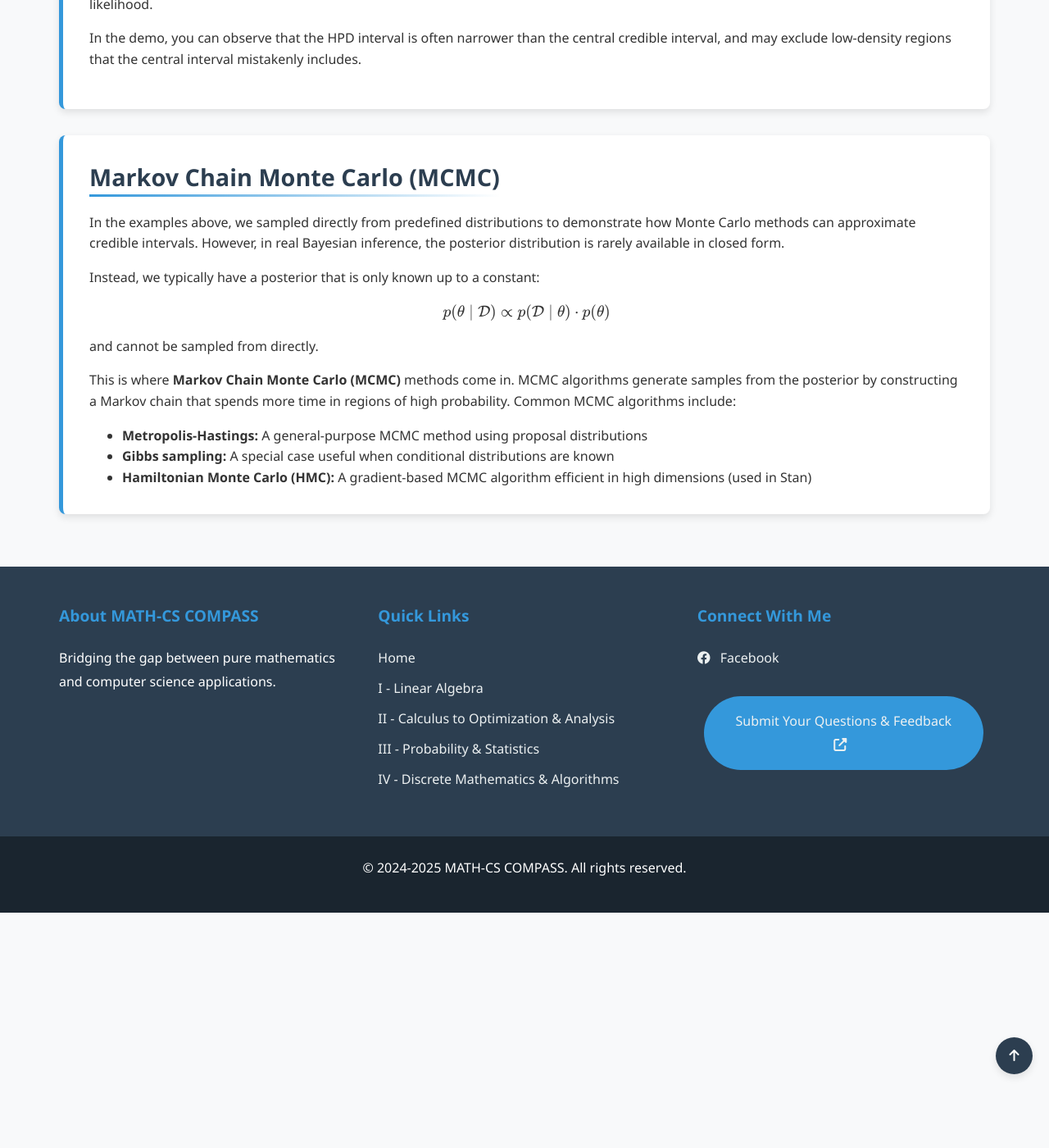
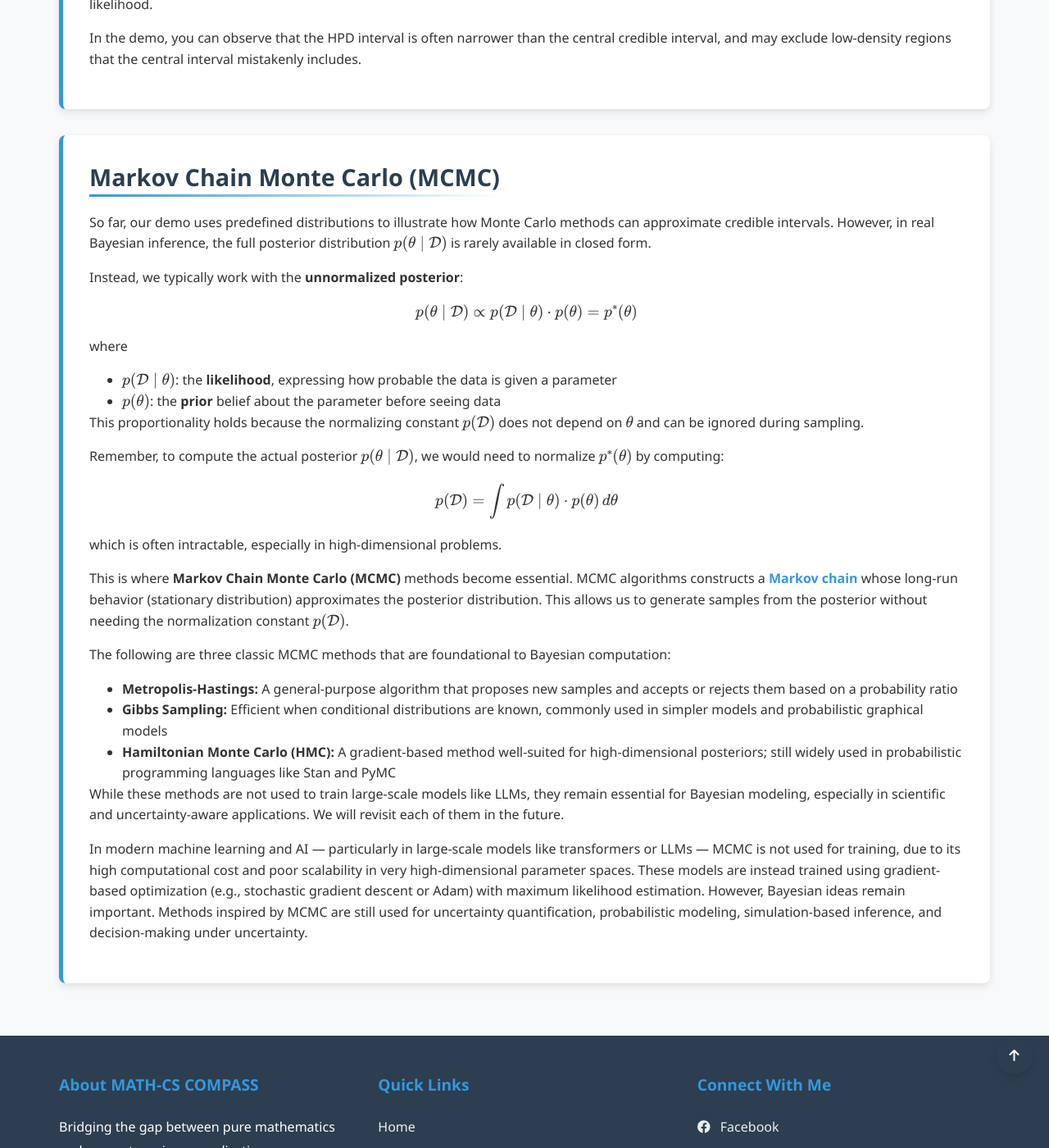
Before and after one commit to Yusukey01/yusukey01.github.io, a Jekyll site: the page built from Mathematics/Probability/monte_carlo.html, in a window 1280 px wide and 1400 px high, scrolled down 4479 px. Shown: the whole window at 82% size. Built offline with Jekyll 4.4.1, drawn with Linux system fonts in a browser that asks for light colours; some of the changed text lies outside the part shown.

Commit message:
Section III-19 done

```diff
--- a/Mathematics/Probability/monte_carlo.html
+++ b/Mathematics/Probability/monte_carlo.html
@@ -1,6 +1,6 @@
 ---
 layout: default
-title: Monte Carlo Approximation
+title: Monte Carlo Methods
 level: detail
 description: Intro to Monte Carlo approximation in the context of Bayesian statistics.
 uses_math: true
@@ -11,7 +11,7 @@ uses_python: false
 <html>
     <body>
         <div class="hero-section">
-            <h1 class="webpage-name">Monte Carlo Approximation
+            <h1 class="webpage-name">Monte Carlo Methods
             </h1>
         </div>
 
@@ -20,7 +20,7 @@ uses_python: false
             <a href="#MC">Monte Carlo Approximation</a></li>
             <a href="#demo">Demo: Monte Carlo Approximation for CIs</a>
             <a href="#HPD">Highest Posterior Density (HPD)</a>
-            <a href="#MCMC">Markov Chain Monte Carlo (MCMC)</a>
+            <a href="#MCMC">Intro to Markov Chain Monte Carlo (MCMC)</a>
         </div>
 
         <div class="container">
@@ -206,31 +206,67 @@ uses_python: false
 
             <section id="MCMC" class="section-content">
                 <h2>Markov Chain Monte Carlo (MCMC)</h2>
+
                 <p>
-                    In the examples above, we sampled directly from predefined distributions to demonstrate how Monte Carlo methods
-                    can approximate credible intervals. However, in real Bayesian inference, the posterior distribution
-                    is rarely available in closed form.
+                    So far, our demo uses predefined distributions to illustrate how Monte Carlo methods can approximate credible intervals.
+                    However, in real Bayesian inference, the full posterior distribution \( p(\theta \mid \mathcal{D}) \) is rarely
+                    available in closed form.
                 </p>
 
                 <p>
-                    Instead, we typically have a posterior that is only known up to a constant:
+                    Instead, we typically work with the <strong>unnormalized posterior</strong>:
                     \[
-                    p(\theta \mid \mathcal{D}) \propto p(\mathcal{D} \mid \theta) \cdot p(\theta)
+                    p(\theta \mid \mathcal{D}) \propto p(\mathcal{D} \mid \theta) \cdot p(\theta) =  p^*(\theta)
                     \]
-                    and cannot be sampled from directly.
+                    where
+
+                <ul style="padding-left: 40px;">
+                    <li>\( p(\mathcal{D} \mid \theta) \): the <strong>likelihood</strong>, expressing how probable the data is given a parameter</li>
+                    <li>\( p(\theta) \): the <strong>prior</strong> belief about the parameter before seeing data</li>
+                </ul>
+
+                This proportionality holds because the normalizing constant \( p(\mathcal{D}) \) does not depend on \(\theta\) and can be
+                ignored during sampling.
                 </p>
 
                 <p>
-                    This is where <strong>Markov Chain Monte Carlo (MCMC)</strong> methods come in. MCMC algorithms generate samples
-                    from the posterior by constructing a Markov chain that spends more time in regions of high probability.
-                    Common MCMC algorithms include:
-                    </p>
+                    Remember, to compute the actual posterior \( p(\theta \mid \mathcal{D}) \), we would need to normalize \( p^*(\theta) \) by computing:
+                    \[
+                    p(\mathcal{D}) = \int p(\mathcal{D} \mid \theta) \cdot p(\theta) \, d\theta
+                    \]
+                    which is often intractable, especially in high-dimensional problems.
+                </p>
+
+
+                <p>
+                    This is where <strong>Markov Chain Monte Carlo (MCMC)</strong> methods become essential. MCMC algorithms constructs
+                    a <a href="markov.html"><strong>Markov chain</strong></a> whose long-run behavior (stationary distribution) approximates
+                    the posterior distribution. This allows us to generate samples from the posterior without needing the normalization
+                    constant \( p(\mathcal{D}) \).
+                </p>
+
+                <p>
+                    The following are three classic MCMC methods that are foundational to Bayesian computation:
+                </p>
 
                     <ul style="padding-left: 40px;">
-                      <li><strong>Metropolis-Hastings:</strong> A general-purpose MCMC method using proposal distributions</li>
-                      <li><strong>Gibbs sampling:</strong> A special case useful when conditional distributions are known</li>
-                      <li><strong>Hamiltonian Monte Carlo (HMC):</strong> A gradient-based MCMC algorithm efficient in high dimensions (used in Stan)</li>
+                      <li><strong>Metropolis-Hastings:</strong> A general-purpose algorithm that proposes new samples and accepts or rejects them based on a probability ratio</li>
+                      <li><strong>Gibbs Sampling:</strong> Efficient when conditional distributions are known, commonly used in simpler models and probabilistic graphical models</li>
+                      <li><strong>Hamiltonian Monte Carlo (HMC):</strong> A gradient-based method well-suited for high-dimensional posteriors; still widely used in probabilistic programming languages like Stan and PyMC</li>
                     </ul>
+
+                <p>
+                    While these methods are not used to train large-scale models like LLMs, they remain essential for Bayesian modeling, especially in scientific and uncertainty-aware applications. We will revisit
+                    each of them in the future.
+                </p>
+
+                <p>
+                    In modern machine learning and AI — particularly in large-scale models like transformers or LLMs — MCMC is not used for training, due to
+                    its high computational cost and poor scalability in very high-dimensional parameter spaces. These models are instead trained
+                    using gradient-based optimization (e.g., stochastic gradient descent or Adam) with maximum likelihood estimation.
+                    However, Bayesian ideas remain important. Methods inspired by MCMC are still used for uncertainty quantification,
+                    probabilistic modeling, simulation-based inference, and decision-making under uncertainty.
+                </p>
             </section>
         </div>
 
--- a/updates.json
+++ b/updates.json
@@ -1,4 +1,4 @@
-[
+[   { "date": "05/11/2025", "content": "Section III - Part 19: Monte Carlo Methods has been opened."},
     { "date": "04/23/2025", "content": "Section I - Part 13: Duality in Optimization & Analysis has been updated (Interactive demo)."},
     { "date": "04/19/2025", "content": "Section III - Part 3: Gamma & Beta Distribution has been updated (Interactive demo)."},
     { "date": "04/18/2025", "content": "Section III - Part 11: Linear Regression has been updated (Interactive demo)."},
```
Also changed, not shown: Mathematics/Probability/probability.html (+14 -0 lines).
